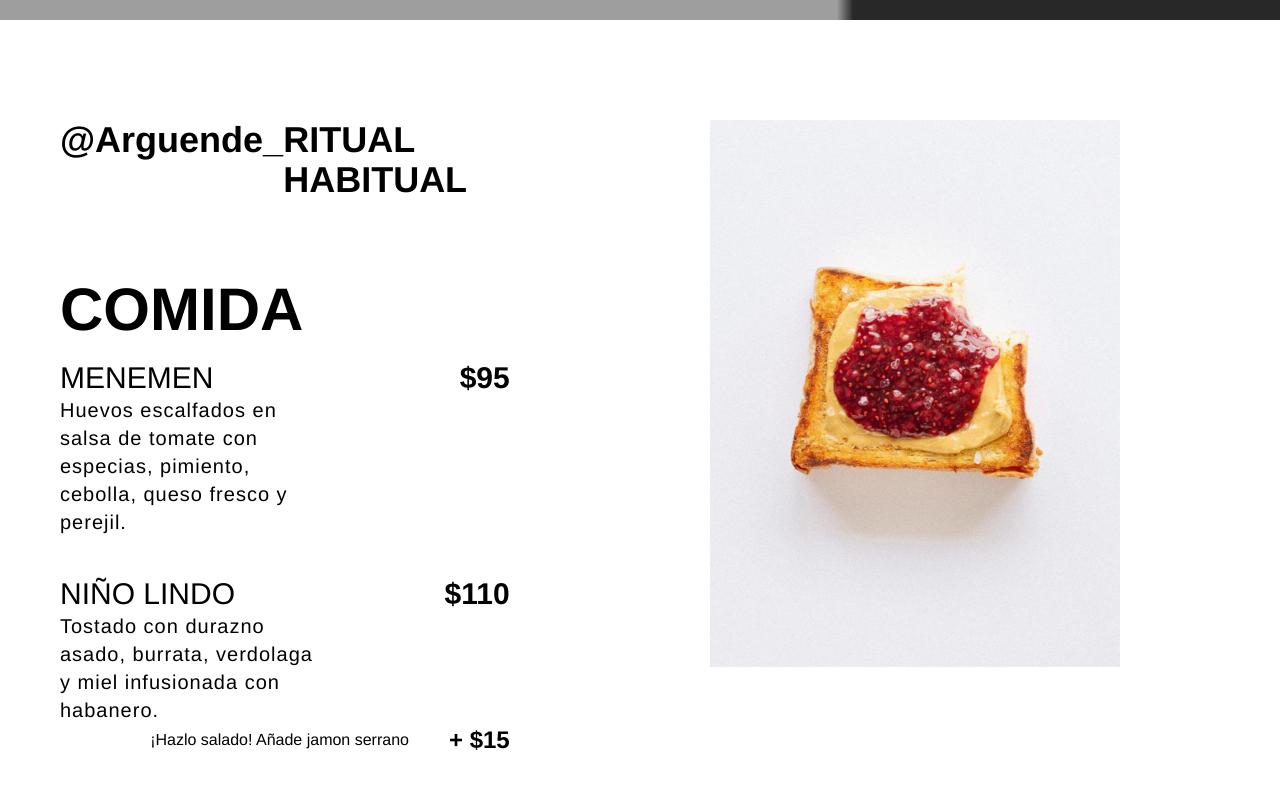
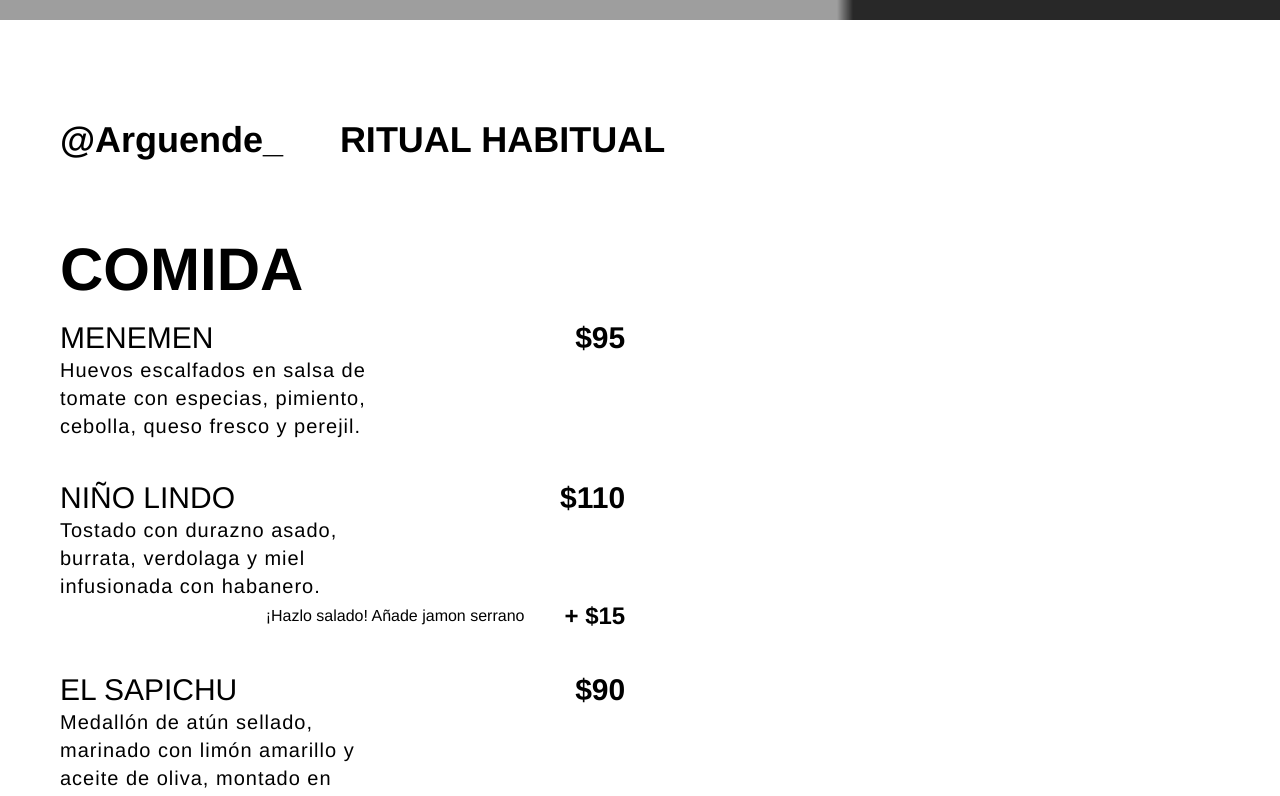
Before and after one commit to Saturno-0/Arguende, a React (Vite) app: page / in a window 1280 px wide. Shown: the part 780-1576 px from the top of the page. Built offline with nearby package versions, Linux system fonts and the light colour scheme; grey boxes are pictures that could not be loaded; a web font is replaced by a local one.

Commit message:
Refactor layout in App component: adjust width and padding for better responsiveness and enhance image styling

```diff
--- a/src/App.jsx
+++ b/src/App.jsx
@@ -138,7 +138,7 @@ function App() {
   return (
     <div ref={containerRef} className='relative bg-white'>
       <div id="comida" className="flex md:pt-25 md:pl-5">
-        <div className="text-black bg-white w-full md:w-3/4">
+        <div className="text-black bg-white w-full ">
           {/* Img Mobile */}
           <div className="bg-[url(/src/assets/Pi-jei.jpg)] bg-cover bg-no-repeat bg-center h-70 md:hidden h-3/4 items-end text-xl md:text-4xl flex justify-around">
             <div className="absolute text-white bg-gradient-to-t w-screen from-white from-20% to-transparent md:hidden">.</div>
@@ -197,16 +197,16 @@ function App() {
             ))}
           </div>
         </div>
-        <div className="sticky top-20 self-start md:flex hidden md:px-40">
+        <div className="sticky top-25  self-start md:flex hidden md:px-30">
           <img
             src={PiJeiImage}
             alt="Argüende Food"
-            className="object-contain"
+            className="text-container object-contain shadow-[0px_4px_16px_rgba(17,17,26,0.1),_0px_8px_24px_rgba(17,17,26,0.1),_0px_16px_56px_rgba(17,17,26,0.1)]  rounded-3xl"
           />
         </div>
       </div>
       <div id="bebidas" className="flex md:pt-25 md:ml-10">
-        <div className="text-black bg-[#FCCDCD] w-full md:w-3/4">
+        <div className="text-black bg-[#FCCDCD] w-full ">
         {/* Img Mobile */}
           <div className="bg-[url(/src/assets/LatteArguende.jpg)] bg-cover bg-no-repeat bg-[center_70%] h-70 md:hidden h-3/4 items-end text-xl md:text-4xl flex justify-around">
             <div className="absolute text-white bg-gradient-to-t w-screen from-[#FCCDCD] from-20% to-transparent md:hidden">.</div>
@@ -254,11 +254,11 @@ function App() {
             ))}
           </div>
         </div>
-        <div className="sticky top-20 self-start md:flex hidden md:px-40">
+        <div className="sticky top-25 self-start md:flex hidden md:px-30 ">
           <img
             src={LatteArguendeImage}
             alt="Argüende Beverage"
-            className="object-contain"
+            className="text-container object-contain shadow-[0px_4px_16px_rgba(17,17,26,0.1),_0px_8px_24px_rgba(17,17,26,0.1),_0px_16px_56px_rgba(17,17,26,0.1)] rounded-3xl"
           />
         </div>
       </div>
```
